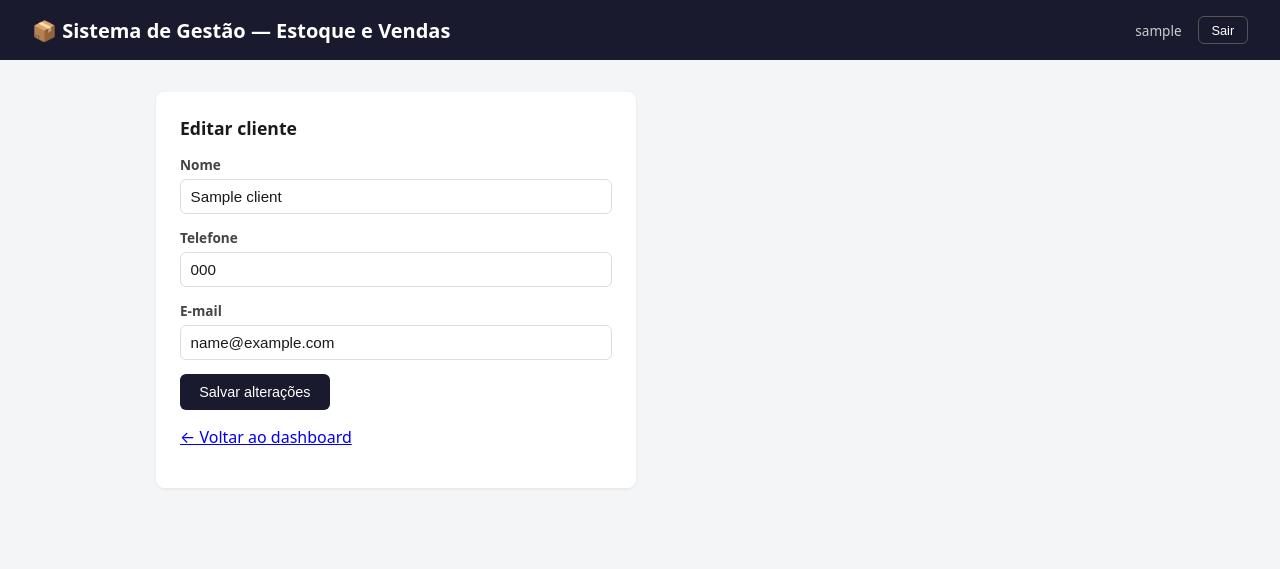
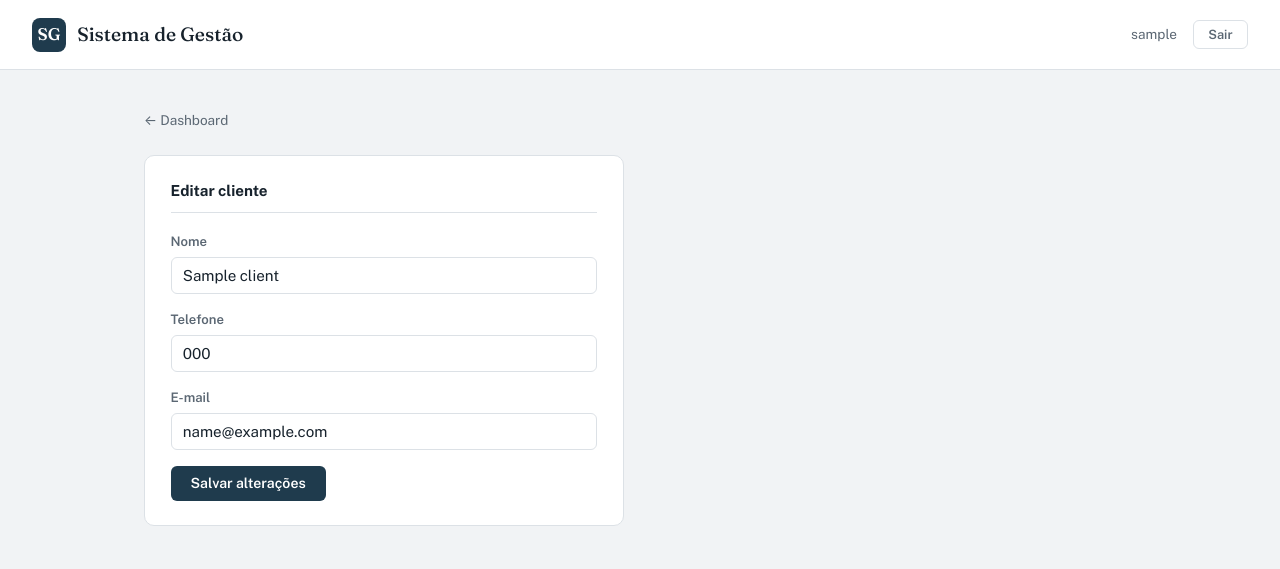
Before and after one commit to marcoADevOps/sistema-gestao, a FastAPI app: page /web/clients/1/edit in a window 1280 px wide. Shown: the top 569 px of the page. Run offline with FastAPI, Linux system fonts and the light colour scheme; the visitor is signed in with stand-in values (Sample User, id 1); tables that the repository leaves empty hold one stand-in row (values such as "Sample post"); some libraries are stand-ins or nearby versions.

Commit message:
v2: redesign visual do frontend (paleta, tipografia, hierarquia)

```diff
--- a/app/templates/base.html
+++ b/app/templates/base.html
@@ -5,39 +5,231 @@
     <meta name="viewport" content="width=device-width, initial-scale=1.0">
     <title>{% block title %}Sistema de Gestão{% endblock %}</title>
     <script src="https://unpkg.com/htmx.org@1.9.12"></script>
+    <link rel="preconnect" href="https://fonts.googleapis.com">
+    <link rel="preconnect" href="https://fonts.gstatic.com" crossorigin>
+    <link href="https://fonts.googleapis.com/css2?family=Fraunces:opsz,wght@9..144,400;9..144,500;9..144,600&family=Public+Sans:wght@400;500;600;700&display=swap" rel="stylesheet">
     <style>
+        :root {
+            /* Cor */
+            --bg: #F1F3F5;
+            --surface: #FFFFFF;
+            --ink: #17222C;
+            --ink-muted: #5B6773;
+            --border: #DCE1E6;
+            --primary: #1F3B4D;
+            --primary-hover: #2A4E64;
+            --accent: #B4762D;
+            --accent-soft: #F6ECDC;
+            --success: #2F7D5A;
+            --success-soft: #E4F3EC;
+            --danger: #B23A3A;
+            --danger-soft: #FBEAEA;
+
+            /* Tipografia */
+            --font-display: "Fraunces", Georgia, serif;
+            --font-ui: "Public Sans", -apple-system, BlinkMacSystemFont, sans-serif;
+        }
+
         * { box-sizing: border-box; }
-        body { font-family: system-ui, -apple-system, sans-serif; margin: 0; background: #f4f5f7; color: #1a1a1a; }
-        header { background: #1a1a2e; color: white; padding: 1rem 2rem; display: flex; justify-content: space-between; align-items: center; }
-        header h1 { margin: 0; font-size: 1.25rem; }
-        .header-user { display: flex; align-items: center; gap: 1rem; font-size: 0.85rem; color: #ccc; }
-        .header-user form button { background: transparent; border: 1px solid #555; padding: 0.35rem 0.8rem; font-size: 0.8rem; }
-        .header-user form button:hover { background: #2a2a4e; }
-        main { max-width: 1000px; margin: 2rem auto; padding: 0 1rem; }
-        .grid { display: grid; grid-template-columns: repeat(auto-fit, minmax(220px, 1fr)); gap: 1rem; margin-bottom: 2rem; }
-        .card { background: white; border-radius: 8px; padding: 1.25rem; box-shadow: 0 1px 3px rgba(0,0,0,0.08); }
-        .card h3 { margin: 0 0 0.25rem; font-size: 0.85rem; color: #666; text-transform: uppercase; }
-        .card .value { font-size: 1.75rem; font-weight: 700; }
-        table { width: 100%; border-collapse: collapse; background: white; border-radius: 8px; overflow: hidden; }
-        th, td { text-align: left; padding: 0.6rem 1rem; border-bottom: 1px solid #eee; }
-        th { background: #f0f1f5; font-size: 0.85rem; text-transform: uppercase; color: #555; }
-        .alert { background: #fff3cd; border: 1px solid #ffe69c; padding: 0.75rem 1rem; border-radius: 6px; margin-bottom: 1rem; }
-        .alert-error { background: #fde2e2; border-color: #f5a3a3; color: #7a1f1f; }
-        section { margin-bottom: 2.5rem; }
-        .two-col { display: grid; grid-template-columns: repeat(auto-fit, minmax(280px, 1fr)); gap: 1.5rem; margin-bottom: 2rem; }
-        .panel { background: white; border-radius: 8px; padding: 1.5rem; box-shadow: 0 1px 3px rgba(0,0,0,0.08); }
-        .panel h2 { margin-top: 0; font-size: 1.1rem; }
-        form label { display: block; margin-bottom: 0.9rem; font-size: 0.85rem; color: #444; font-weight: 600; }
-        form input, form select { display: block; width: 100%; margin-top: 0.3rem; padding: 0.5rem 0.6rem; border: 1px solid #ddd; border-radius: 6px; font-size: 0.95rem; font-weight: 400; color: #1a1a1a; }
-        form button { background: #1a1a2e; color: white; border: none; padding: 0.6rem 1.2rem; border-radius: 6px; cursor: pointer; font-size: 0.9rem; }
-        form button:hover { background: #2a2a4e; }
-        .btn-danger { background: transparent !important; color: #c0392b !important; padding: 0.2rem 0.5rem !important; font-size: 0.85rem !important; text-decoration: underline; }
-        .btn-danger:hover { background: #fde2e2 !important; }
+
+        body {
+            font-family: var(--font-ui);
+            margin: 0;
+            background: var(--bg);
+            color: var(--ink);
+            line-height: 1.5;
+            -webkit-font-smoothing: antialiased;
+        }
+
+        a { color: var(--primary); }
+        a:hover { color: var(--primary-hover); }
+
+        :focus-visible {
+            outline: 2px solid var(--primary);
+            outline-offset: 2px;
+        }
+
+        /* ---------- Header ---------- */
+        header {
+            background: var(--surface);
+            border-bottom: 1px solid var(--border);
+            padding: 1.1rem 2rem;
+            display: flex;
+            justify-content: space-between;
+            align-items: center;
+        }
+        .brand { display: flex; align-items: center; gap: 0.7rem; }
+        .brand-mark {
+            width: 34px; height: 34px;
+            background: var(--primary);
+            border-radius: 8px;
+            display: flex; align-items: center; justify-content: center;
+            color: white; font-family: var(--font-display); font-weight: 600; font-size: 1.05rem;
+            flex-shrink: 0;
+        }
+        header h1 {
+            margin: 0;
+            font-family: var(--font-display);
+            font-weight: 500;
+            font-size: 1.2rem;
+            color: var(--ink);
+        }
+        .header-user { display: flex; align-items: center; gap: 1rem; font-size: 0.85rem; color: var(--ink-muted); }
+        .header-user form button {
+            background: transparent; color: var(--ink-muted);
+            border: 1px solid var(--border); padding: 0.4rem 0.9rem;
+            font-size: 0.8rem; border-radius: 6px;
+        }
+        .header-user form button:hover { background: var(--bg); color: var(--ink); }
+
+        main { max-width: 1040px; margin: 2.5rem auto; padding: 0 1.5rem; }
+
+        /* ---------- Seções ---------- */
+        section { margin-bottom: 2.75rem; }
+        section > h2 {
+            font-family: var(--font-ui);
+            font-size: 0.95rem;
+            font-weight: 700;
+            color: var(--ink);
+            margin: 0 0 1rem;
+            padding-bottom: 0.6rem;
+            border-bottom: 1px solid var(--border);
+        }
+
+        /* ---------- KPI tiles ---------- */
+        .grid { display: grid; grid-template-columns: repeat(auto-fit, minmax(210px, 1fr)); gap: 1rem; margin-bottom: 2rem; }
+        .card {
+            background: var(--surface);
+            border: 1px solid var(--border);
+            border-top: 3px solid var(--accent);
+            border-radius: 10px;
+            padding: 1.3rem 1.4rem;
+        }
+        .card .value {
+            font-family: var(--font-display);
+            font-size: 2.4rem;
+            font-weight: 500;
+            color: var(--ink);
+            line-height: 1.1;
+        }
+        .card h3 {
+            margin: 0.4rem 0 0;
+            font-size: 0.8rem;
+            font-weight: 500;
+            color: var(--ink-muted);
+        }
+
+        /* ---------- Alertas ---------- */
+        .alert {
+            background: var(--accent-soft);
+            border: 1px solid #E3CBA0;
+            color: #6B4A1A;
+            padding: 0.85rem 1.1rem;
+            border-radius: 8px;
+            margin-bottom: 1.25rem;
+            font-size: 0.9rem;
+        }
+        .alert-error { background: var(--danger-soft); border-color: #E3B3B3; color: #7A2626; }
+
+        .badge {
+            display: inline-block;
+            background: var(--danger-soft);
+            color: var(--danger);
+            border-radius: 999px;
+            padding: 0.15rem 0.6rem;
+            font-size: 0.75rem;
+            font-weight: 600;
+        }
+
+        /* ---------- Painéis (formulários) ---------- */
+        .two-col { display: grid; grid-template-columns: repeat(auto-fit, minmax(280px, 1fr)); gap: 1.25rem; margin-bottom: 2rem; }
+        .panel {
+            background: var(--surface);
+            border: 1px solid var(--border);
+            border-radius: 10px;
+            padding: 1.5rem 1.6rem;
+        }
+        .panel h2 {
+            margin: 0 0 1.2rem;
+            font-family: var(--font-ui);
+            font-size: 0.95rem;
+            font-weight: 700;
+            color: var(--ink);
+        }
+
+        form label {
+            display: block;
+            margin-bottom: 1rem;
+            font-size: 0.82rem;
+            color: var(--ink-muted);
+            font-weight: 600;
+        }
+        form input, form select {
+            display: block; width: 100%; margin-top: 0.35rem;
+            padding: 0.55rem 0.7rem;
+            border: 1px solid var(--border);
+            border-radius: 6px;
+            font-size: 0.95rem; font-weight: 400;
+            font-family: var(--font-ui);
+            color: var(--ink);
+            background: var(--surface);
+        }
+        form input:focus, form select:focus {
+            border-color: var(--primary);
+            outline: none;
+            box-shadow: 0 0 0 3px rgba(31, 59, 77, 0.12);
+        }
+
+        .btn, form button {
+            background: var(--primary); color: white; border: none;
+            padding: 0.6rem 1.25rem; border-radius: 6px; cursor: pointer;
+            font-size: 0.88rem; font-weight: 600; font-family: var(--font-ui);
+        }
+        .btn:hover, form button:hover { background: var(--primary-hover); }
+
+        .btn-danger {
+            background: transparent !important; color: var(--danger) !important;
+            padding: 0.25rem 0.5rem !important; font-size: 0.82rem !important;
+            font-weight: 500 !important; border: none;
+        }
+        .btn-danger:hover { background: var(--danger-soft) !important; }
+
+        .link-edit { font-size: 0.85rem; font-weight: 600; }
+
+        /* ---------- Tabelas ---------- */
+        table {
+            width: 100%;
+            border-collapse: collapse;
+            background: var(--surface);
+            border: 1px solid var(--border);
+            border-radius: 10px;
+            overflow: hidden;
+        }
+        th, td { text-align: left; padding: 0.7rem 1.1rem; font-size: 0.9rem; }
+        th {
+            background: var(--bg);
+            font-size: 0.78rem; font-weight: 700; color: var(--ink-muted);
+            border-bottom: 1px solid var(--border);
+        }
+        tbody tr:not(:last-child) td { border-bottom: 1px solid var(--border); }
+        tbody tr:hover { background: #FAFBFC; }
+        td.num { text-align: right; font-variant-numeric: tabular-nums; }
+        th.num { text-align: right; }
+
+        .empty-row td { color: var(--ink-muted); text-align: center; padding: 1.5rem; font-size: 0.88rem; }
+
+        .footnote { color: var(--ink-muted); font-size: 0.82rem; margin-top: 2rem; }
+        .breadcrumb { font-size: 0.85rem; margin-bottom: 1.5rem; }
+        .breadcrumb a { color: var(--ink-muted); text-decoration: none; }
+        .breadcrumb a:hover { color: var(--primary); }
     </style>
 </head>
 <body>
     <header>
-        <h1>📦 Sistema de Gestão — Estoque e Vendas</h1>
+        <div class="brand">
+            <div class="brand-mark">SG</div>
+            <h1>Sistema de Gestão</h1>
+        </div>
         {% if user %}
         <div class="header-user">
             <span>{{ user.username }}</span>
--- a/app/templates/edit_client.html
+++ b/app/templates/edit_client.html
@@ -1,6 +1,8 @@
 {% extends "base.html" %}
 {% block title %}Editar cliente{% endblock %}
 {% block content %}
+
+<p class="breadcrumb"><a href="/">← Dashboard</a></p>
 
 <section class="panel" style="max-width: 480px;">
     <h2>Editar cliente</h2>
@@ -16,7 +18,6 @@
         </label>
         <button type="submit">Salvar alterações</button>
     </form>
-    <p style="margin-top: 1rem;"><a href="/">← Voltar ao dashboard</a></p>
 </section>
 
 {% endblock %}
--- a/app/templates/edit_product.html
+++ b/app/templates/edit_product.html
@@ -1,6 +1,8 @@
 {% extends "base.html" %}
 {% block title %}Editar produto{% endblock %}
 {% block content %}
+
+<p class="breadcrumb"><a href="/">← Dashboard</a></p>
 
 <section class="panel" style="max-width: 480px;">
     <h2>Editar produto</h2>
@@ -16,7 +18,6 @@
         </label>
         <button type="submit">Salvar alterações</button>
     </form>
-    <p style="margin-top: 1rem;"><a href="/">← Voltar ao dashboard</a></p>
 </section>
 
 {% endblock %}
--- a/app/templates/login.html
+++ b/app/templates/login.html
@@ -2,8 +2,9 @@
 {% block title %}Entrar — Sistema de Gestão{% endblock %}
 {% block content %}
 
-<section class="panel" style="max-width: 400px; margin: 4rem auto;">
+<section class="panel" style="max-width: 400px; margin: 5rem auto 0;">
     <h2>Entrar</h2>
+    <p class="footnote" style="margin: -0.6rem 0 1.3rem;">Acesse com seu usuário cadastrado.</p>
     {% if error %}
     <div class="alert alert-error">{{ error }}</div>
     {% endif %}
@@ -14,7 +15,7 @@
         <label>Senha
             <input type="password" name="password" required>
         </label>
-        <button type="submit">Entrar</button>
+        <button type="submit" style="width: 100%;">Entrar</button>
     </form>
 </section>
 
```
Also changed, not shown: app/templates/index.html (+24 -19 lines).
